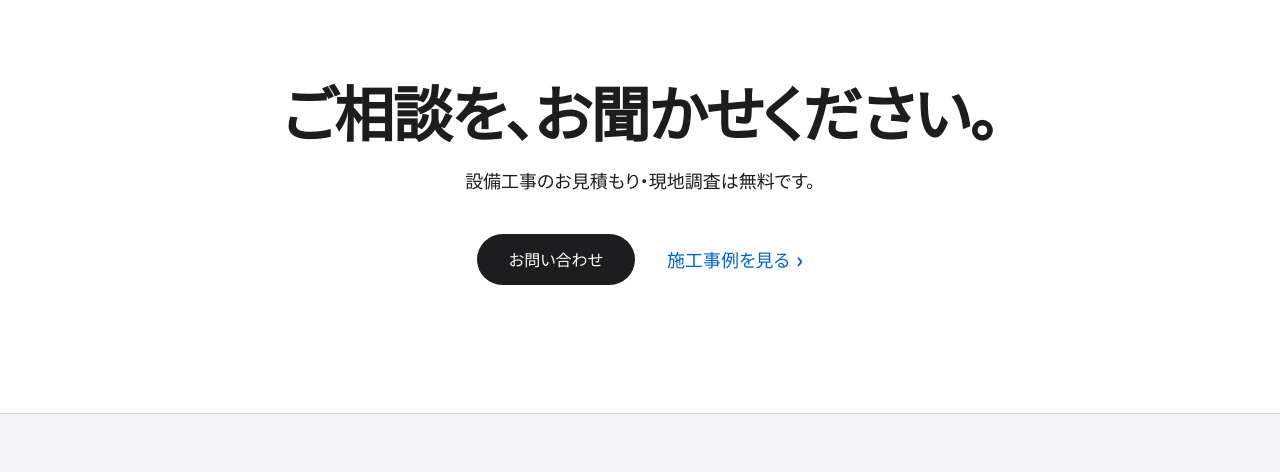
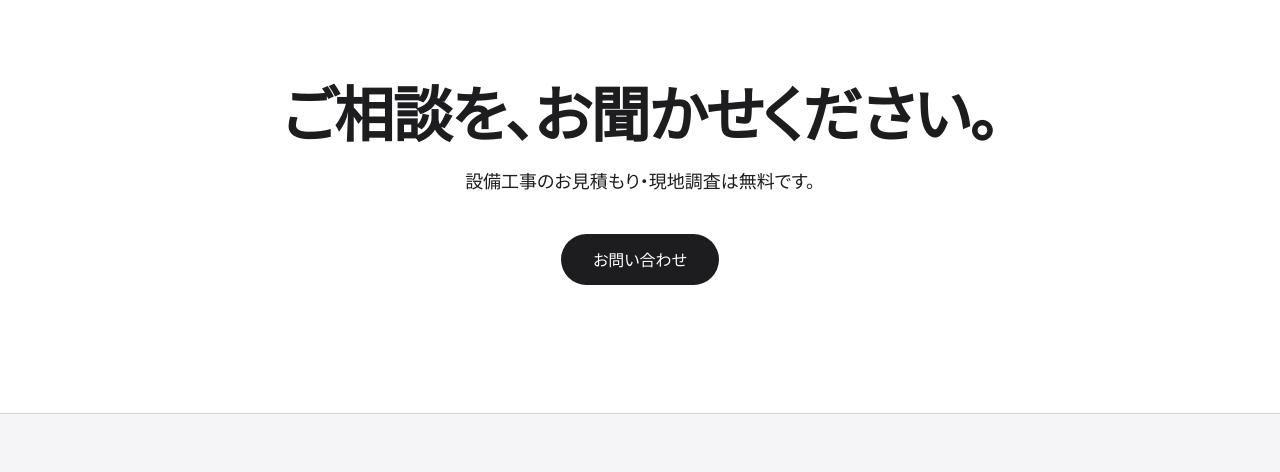
Before and after one commit to sndeltabbstar1-code/kanou-setsubi-hp, an Astro site: page /services in a window 1280 px wide. Shown: the part 6370-6842 px from the top of the page. Built offline with nearby package versions, Linux system fonts and the light colour scheme; Astro itself is replaced by a stand-in of ours.

Commit message:
事業内容ページCTA: 施工事例リンクを削除（お問い合わせのみに）

```diff
--- a/src/pages/services.astro
+++ b/src/pages/services.astro
@@ -143,7 +143,6 @@ import { services } from '../data/services';
       </p>
       <div class="reveal flex flex-wrap items-center justify-center gap-x-8 gap-y-3">
         <a href="/contact" class="inline-flex items-center px-8 py-3 bg-[#1d1d1f] hover:bg-black text-white text-base font-medium rounded-full transition">お問い合わせ</a>
-        <a href="/works" class="link-arrow text-base lg:text-lg">施工事例を見る</a>
       </div>
     </div>
   </section>
```
